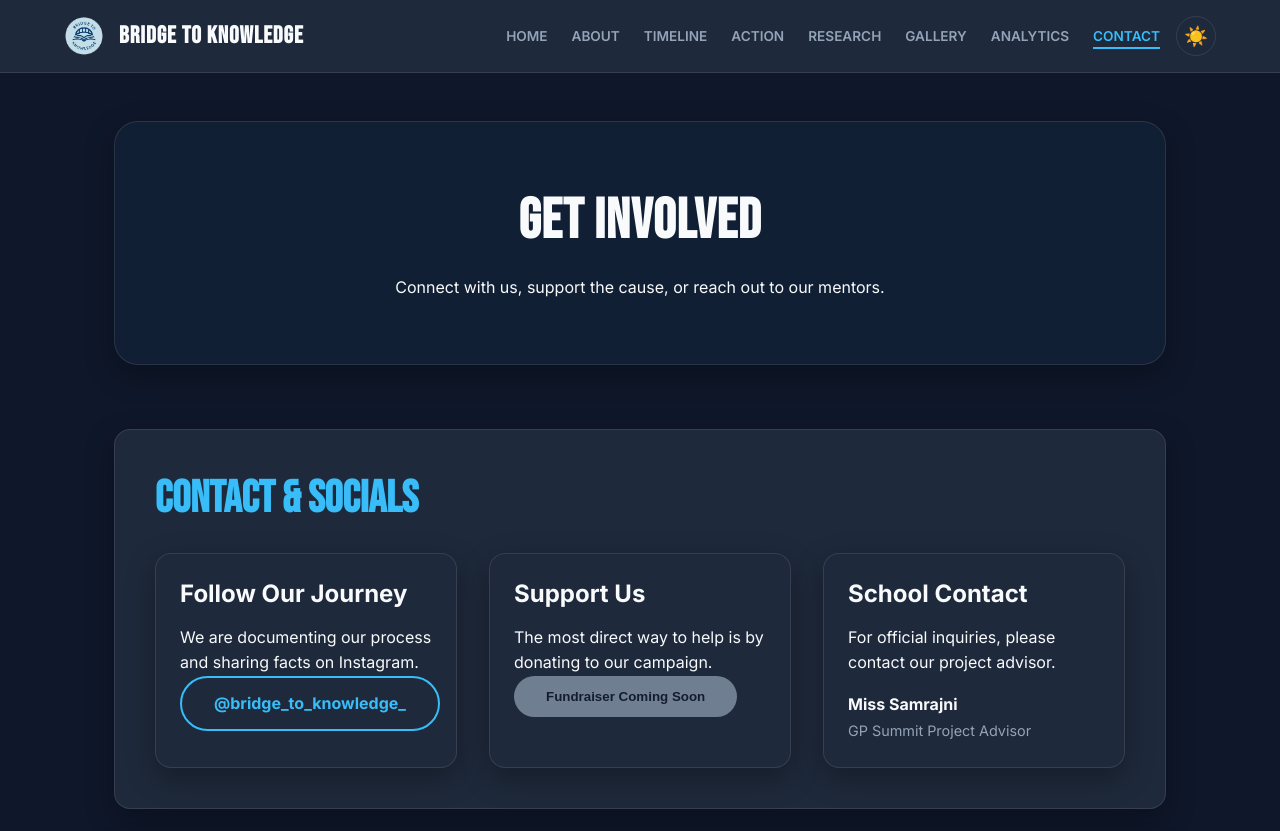
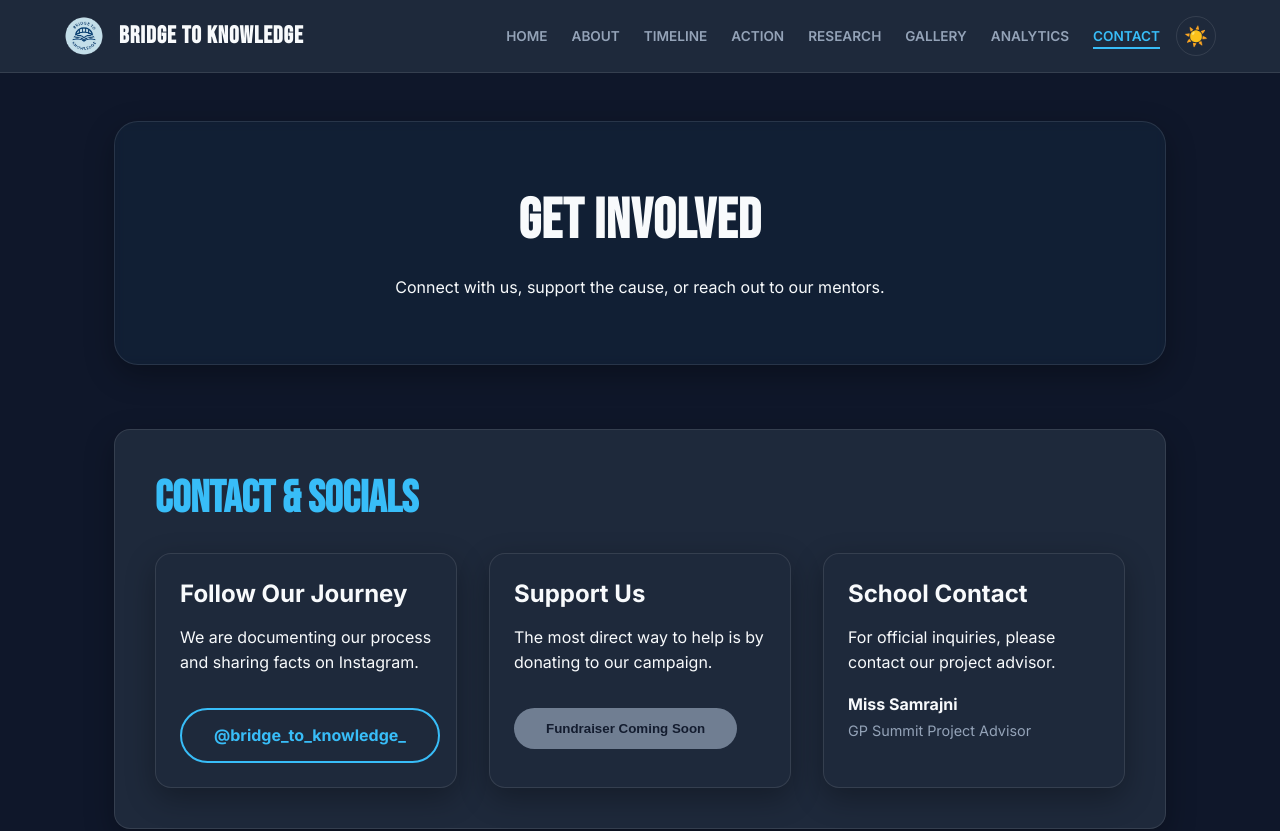
Before and after one commit to Ali-bis/BridgeToKnowledgetest, a React (Vite) app: page /contact in a window 1280 px wide. Shown: the top 831 px of the page. Built offline with nearby package versions, Linux system fonts and the light colour scheme.

Commit message:
Update Contact.jsx

```diff
--- a/src/pages/Contact.jsx
+++ b/src/pages/Contact.jsx
@@ -8,14 +8,22 @@ const Contact = () => {
         <p>Connect with us, support the cause, or reach out to our mentors.</p>
       </div>
 
+      {/* CONTACT & SOCIALS */}
       <div className="page-section">
-        <h2>Contact & Socials</h2>
+        <h2>CONTACT & SOCIALS</h2>
         <div style={{ display: 'grid', gridTemplateColumns: 'repeat(auto-fit, minmax(250px, 1fr))', gap: '2rem' }}>
 
           <div className="highlight-card">
             <h3>Follow Our Journey</h3>
             <p>We are documenting our process and sharing facts on Instagram.</p>
-            <a href="https://www.instagram.com/bridge_to_knowledge_/" className="btn btn-secondary" target="_blank" rel="noopener noreferrer">
+            {/* Added marginTop for spacing */}
+            <a
+              href="https://www.instagram.com/bridge_to_knowledge_/"
+              className="btn btn-secondary"
+              target="_blank"
+              rel="noopener noreferrer"
+              style={{ marginTop: '2rem', display: 'inline-block' }}
+            >
               @bridge_to_knowledge_
             </a>
           </div>
@@ -23,7 +31,12 @@ const Contact = () => {
           <div className="highlight-card">
             <h3>Support Us</h3>
             <p>The most direct way to help is by donating to our campaign.</p>
-            <button className="btn btn-disabled" disabled>
+            {/* Added marginTop for spacing */}
+            <button
+              className="btn btn-disabled"
+              disabled
+              style={{ marginTop: '2rem' }}
+            >
               Fundraiser Coming Soon
             </button>
           </div>
@@ -38,8 +51,9 @@ const Contact = () => {
         </div>
       </div>
 
+      {/* ADVISORS SECTION */}
       <div className="page-section">
-        <h2>Advisors & Mentors</h2>
+        <h2>ADVISORS & MENTORS</h2>
         <p style={{ marginBottom: '2rem' }}>
           This project would not have been possible without the guidance and support of our teachers and school advisors.
         </p>
```
